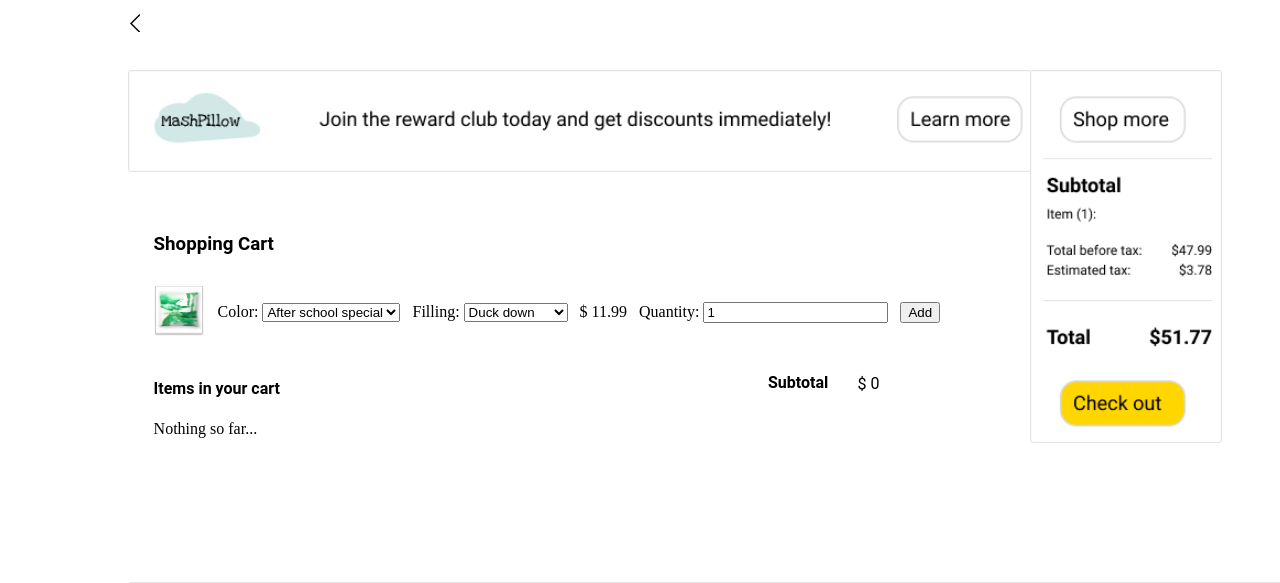
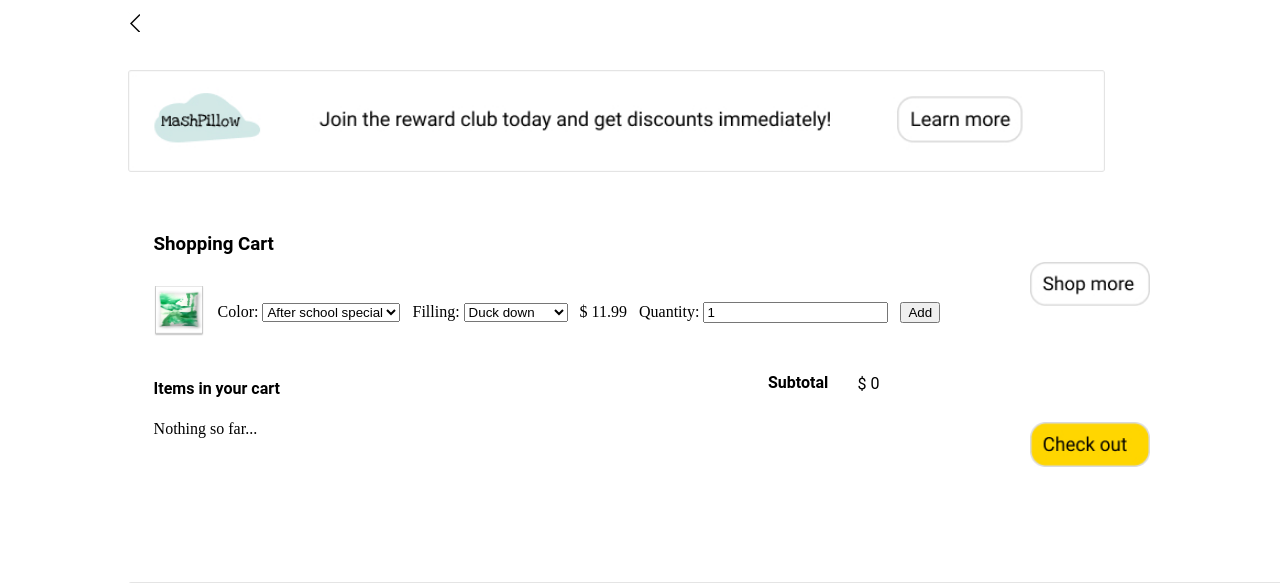
Before and after one commit to cindyl43/homework_6b, a plain HTML site: page cart.html in a window 1280 px wide. Shown: the part 138-721 px from the top of the page. Drawn offline with Linux system fonts and the light colour scheme; a web font is replaced by a local one.

Commit message:
final changes

```diff
--- a/cart.css
+++ b/cart.css
@@ -90,12 +90,22 @@
 
 }
 
-.checkout {
+/* continue to shop button*/
+.shop {
     position: absolute;
-    top: 26%;
+    top: 50%;
     left: 80.5%;
 
 }
+
+/* continue to shop section */
+.checkout {
+    position: absolute;
+    top: 70%;
+    left: 80.5%;
+
+}
+
 
 .shopping {
     position: absolute;
--- a/cart.html
+++ b/cart.html
@@ -35,9 +35,10 @@
     <br>
     <img class="rewards" src="rewards_c.jpg" alt="rewards section" style="width:976.8px;height:102.3px">
     <br>
-    <img class="checkout" src="checkout_c.jpg" alt="check out section" style="width:191.4px;height:372.9px">
+    <a href="browsing.html">
+      <img class="shop" src="contShop.jpg" alt="continute to shop" style="width:120px;height:50px"></a>
+    <img class="checkout" src="checkOut.jpg" alt="check out" style="width:120px;height:45px">
     <br>
-    <!-- <img class="shopping" src="shopping_c.jpg" alt="shopping information section" style="width:976.8px;height:237.6px"> -->
     <div class="shopping">
       <h3>Shopping Cart</h3>
     </div>
--- a/cart.js
+++ b/cart.js
@@ -92,8 +92,3 @@ function addButton() {
   addItem()
   updatePage()
 }
-
-function removeButton(cartItem) {
-  removeItem(cartItem)
-  updatePage()
-}
```
Also changed, not shown: checkOut.jpg (added), contShop.jpg (added), 1 other file.
